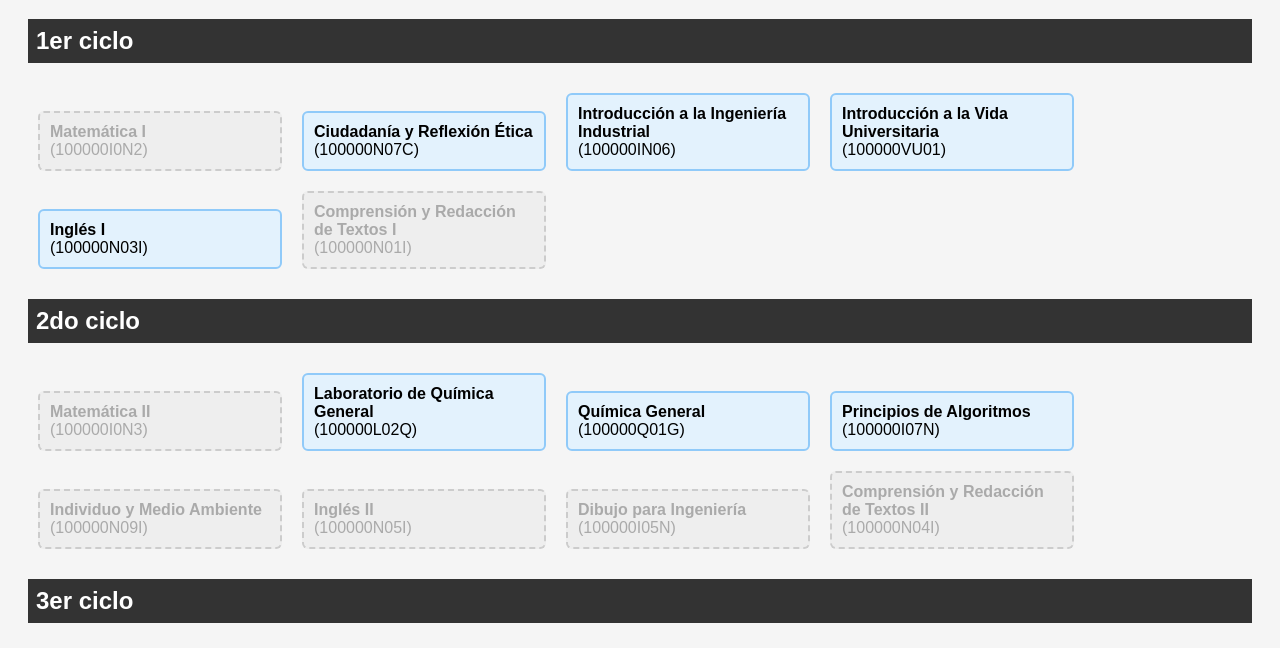
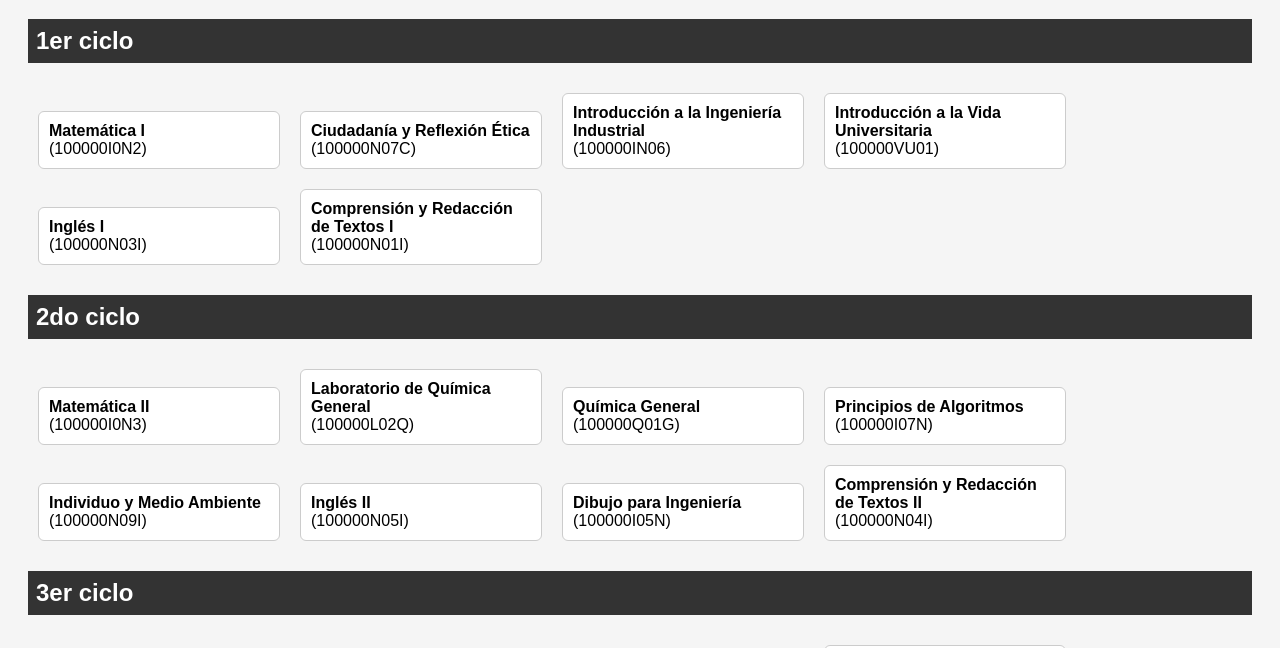
Before and after one commit to alebelhepa/malla-industrial, a plain HTML site: page index.html in a window 1280 px wide. Shown: the part 89-737 px from the top of the page. Drawn offline with Linux system fonts and the light colour scheme.

Commit message:
Update style.css

```diff
--- a/style.css
+++ b/style.css
@@ -3,17 +3,21 @@ body {
   padding: 20px;
   background: #f5f5f5;
 }
+
 h1 {
   text-align: center;
 }
+
 .ciclo {
   margin: 20px 0;
 }
+
 .ciclo h2 {
   background: #333;
   color: #fff;
   padding: 8px;
 }
+
 .curso {
   display: inline-block;
   width: 220px;
@@ -26,14 +30,17 @@ h1 {
   cursor: pointer;
   transition: transform 0.2s;
 }
+
 .curso:hover {
   transform: scale(1.05);
   background: #e0f7fa;
 }
+
 .curso.tachado {
   text-decoration: line-through;
   opacity: 0.6;
 }
+
 .tooltip {
   display: none;
   position: absolute;
@@ -47,35 +54,3 @@ h1 {
   width: 200px;
   z-index: 10;
 }
-.curso {
-  display: inline-block;
-  width: 220px;
-  margin: 10px;
-  padding: 10px;
-  border-radius: 6px;
-  position: relative;
-  cursor: pointer;
-  transition: transform 0.2s;
-  background-color: #e3f2fd; /* celeste por defecto */
-  border: 2px solid #90caf9;
-}
-
-.curso:hover {
-  transform: scale(1.05);
-  background-color: #bbdefb;
-}
-
-.curso.tachado {
-  background-color: #c8e6c9; /* verde claro */
-  text-decoration: line-through;
-  opacity: 0.9;
-  border: 2px solid #4caf50;
-}
-
-.curso.bloqueado {
-  background-color: #eeeeee;
-  color: #aaa;
-  cursor: default;
-  pointer-events: none;
-  border: 2px dashed #ccc;
-}
```
